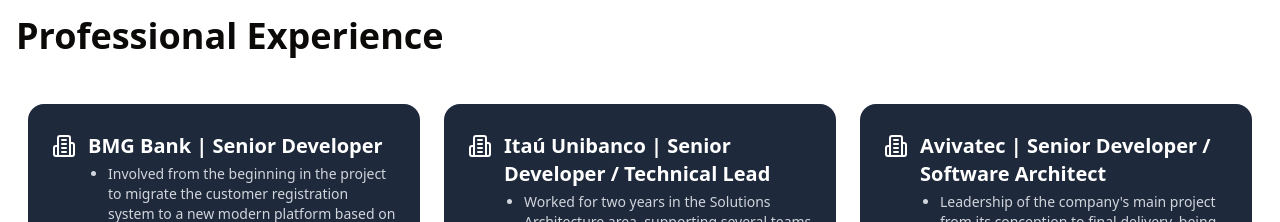
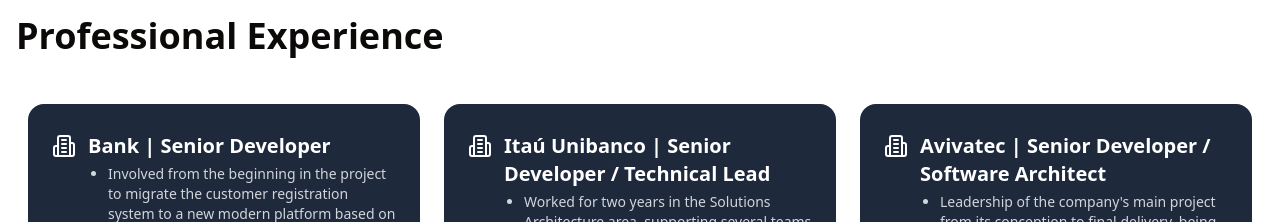
Before and after one commit to fernandogjose/resume, a Next.js app: page / in a window 1280 px wide. Shown: the part 1040-1262 px from the top of the page. Built offline with nearby package versions, Linux system fonts and the light colour scheme.

Commit message:
refactor: improve experiences

```diff
--- a/src/app/_components/experience.tsx
+++ b/src/app/_components/experience.tsx
@@ -12,7 +12,7 @@
 const jobs = [
     {
         title: "Senior Developer",
-        company: "BMG Bank",
+        company: "Bank",
         location: "São Paulo, Brazil",
         date: "May 2024 - Present",
         descriptions: [
```
